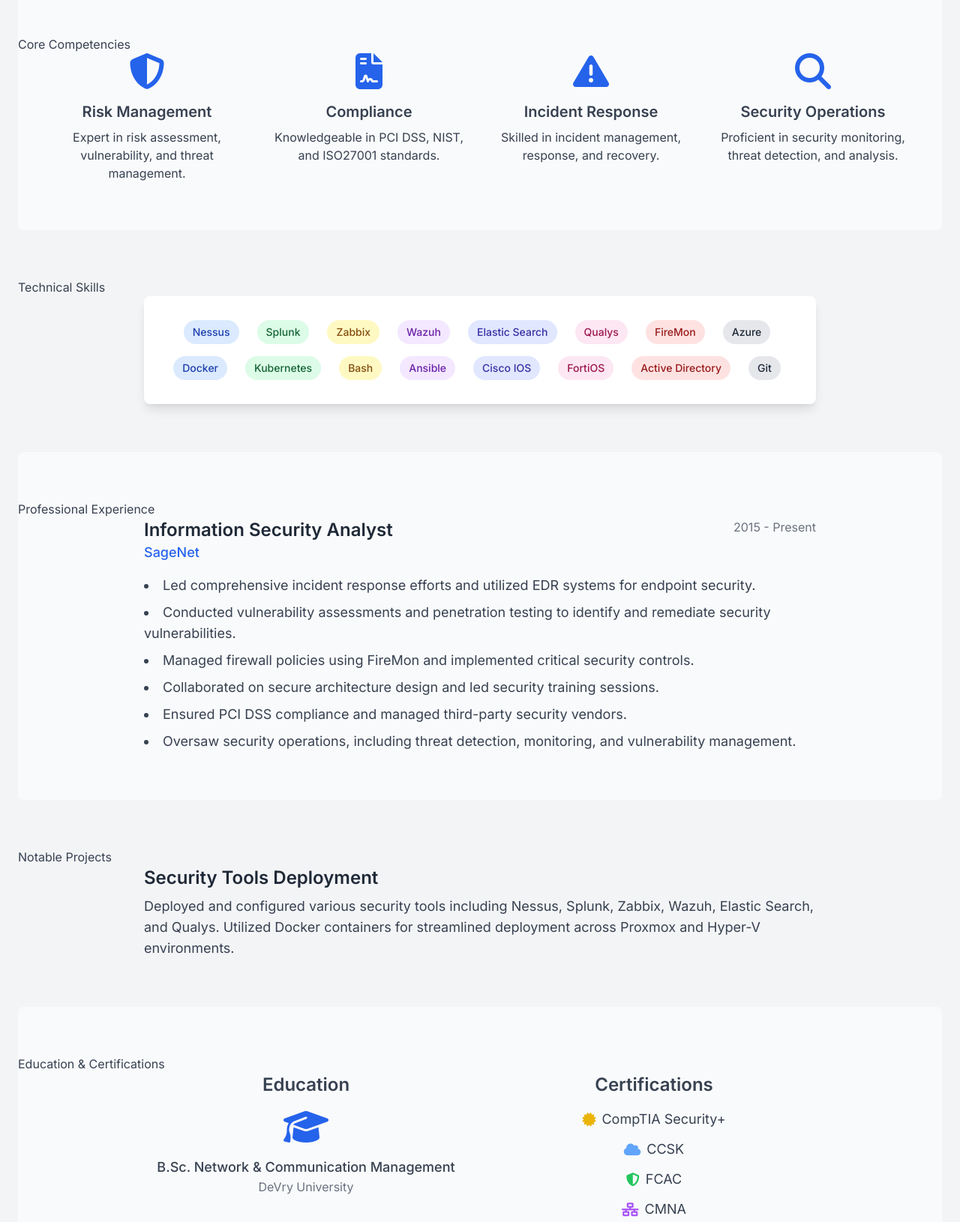
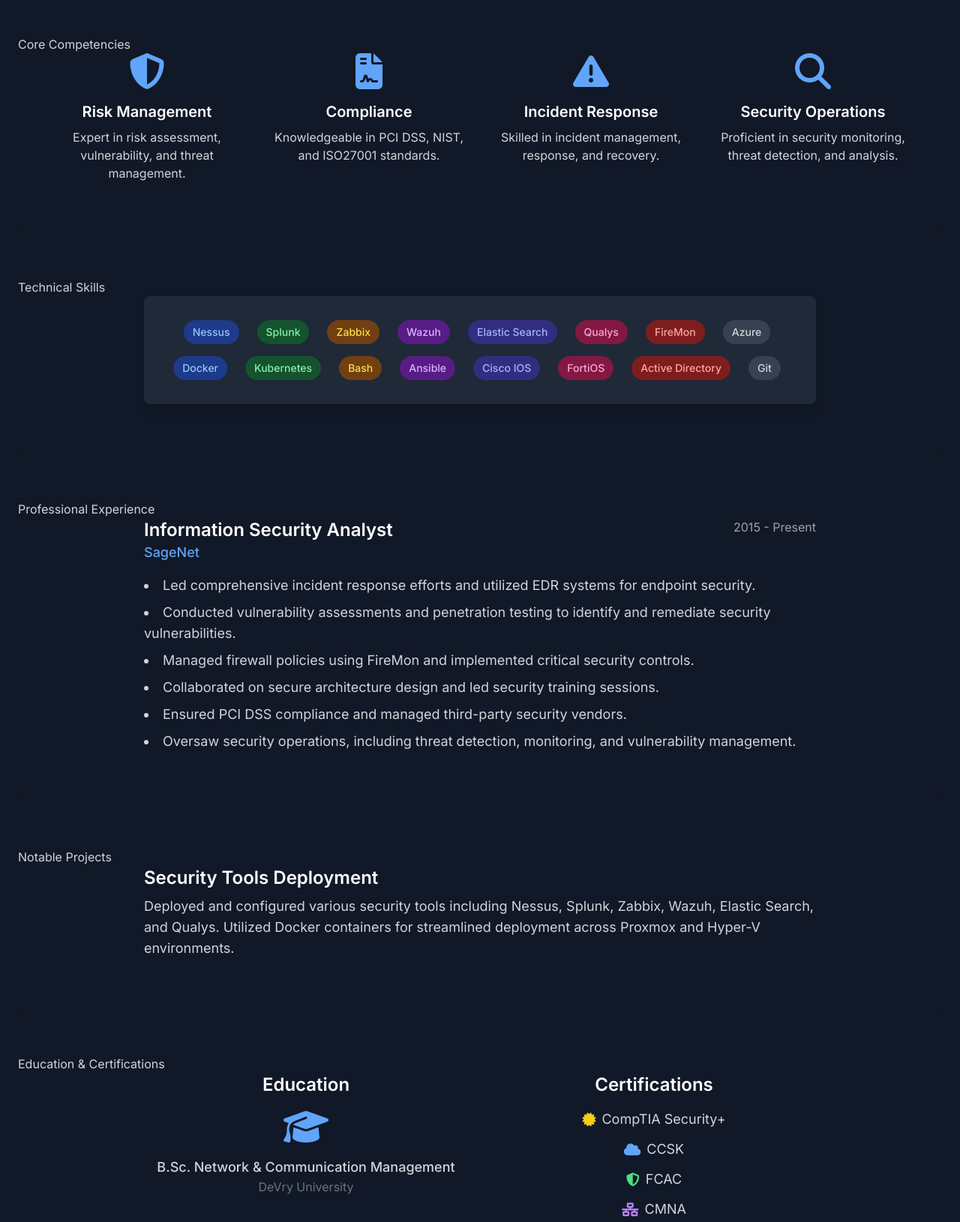
Before and after one commit to folaadelaja/folaadelaja.github.com, a website: page index.html in a window 1280 px wide. Shown: the part 920-2550 px from the top of the page at 75% size. Drawn offline with nearby package versions, Linux system fonts and the light colour scheme.

Commit message:
Update index.html
changed to dark mode

```diff
--- a/index.html
+++ b/index.html
@@ -14,39 +14,39 @@
             font-family: 'Inter', sans-serif;
         }
         .section-title {
-            @apply text-3xl font-bold text-gray-800 mb-8 text-center;
+            @apply text-3xl font-bold text-white mb-8 text-center;
         }
         .card {
-            @apply bg-white rounded-lg shadow-lg p-6 transform transition-transform duration-300 hover:scale-105;
+            @apply bg-gray-800 rounded-lg shadow-lg p-6 transform transition-transform duration-300 hover:scale-105;
         }
     </style>
 </head>
-<body class="bg-gray-100 text-gray-700">
+<body class="bg-gray-900 text-gray-300">
 
     <!-- Header & Navigation -->
-    <header class="bg-white shadow-md sticky top-0 z-50">
+    <header class="bg-gray-800 shadow-md sticky top-0 z-50">
         <nav class="container mx-auto px-6 py-4 flex justify-between items-center">
-            <a href="#" class="text-2xl font-bold text-gray-800">Fola Adelaja</a>
+            <a href="#" class="text-2xl font-bold text-white">Fola Adelaja</a>
             <div class="hidden md:flex space-x-6">
-                <a href="#about" class="text-gray-600 hover:text-blue-600 transition-colors">About</a>
-                <a href="#skills" class="text-gray-600 hover:text-blue-600 transition-colors">Skills</a>
-                <a href="#experience" class="text-gray-600 hover:text-blue-600 transition-colors">Experience</a>
-                <a href="#projects" class="text-gray-600 hover:text-blue-600 transition-colors">Projects</a>
-                <a href="#contact" class="text-gray-600 hover:text-blue-600 transition-colors">Contact</a>
+                <a href="#about" class="text-gray-300 hover:text-blue-400 transition-colors">About</a>
+                <a href="#skills" class="text-gray-300 hover:text-blue-400 transition-colors">Skills</a>
+                <a href="#experience" class="text-gray-300 hover:text-blue-400 transition-colors">Experience</a>
+                <a href="#projects" class="text-gray-300 hover:text-blue-400 transition-colors">Projects</a>
+                <a href="#contact" class="text-gray-300 hover:text-blue-400 transition-colors">Contact</a>
             </div>
             <div class="md:hidden">
-                <button id="mobile-menu-button" class="text-gray-800 focus:outline-none">
+                <button id="mobile-menu-button" class="text-white focus:outline-none">
                     <i class="fas fa-bars fa-lg"></i>
                 </button>
             </div>
         </nav>
         <!-- Mobile Menu -->
-        <div id="mobile-menu" class="hidden md:hidden px-6 pb-4">
-            <a href="#about" class="block py-2 text-gray-600 hover:text-blue-600">About</a>
-            <a href="#skills" class="block py-2 text-gray-600 hover:text-blue-600">Skills</a>
-            <a href="#experience" class="block py-2 text-gray-600 hover:text-blue-600">Experience</a>
-            <a href="#projects" class="block py-2 text-gray-600 hover:text-blue-600">Projects</a>
-            <a href="#contact" class="block py-2 text-gray-600 hover:text-blue-600">Contact</a>
+        <div id="mobile-menu" class="hidden md:hidden bg-gray-800 px-6 pb-4">
+            <a href="#about" class="block py-2 text-gray-300 hover:text-blue-400">About</a>
+            <a href="#skills" class="block py-2 text-gray-300 hover:text-blue-400">Skills</a>
+            <a href="#experience" class="block py-2 text-gray-300 hover:text-blue-400">Experience</a>
+            <a href="#projects" class="block py-2 text-gray-300 hover:text-blue-400">Projects</a>
+            <a href="#contact" class="block py-2 text-gray-300 hover:text-blue-400">Contact</a>
         </div>
     </header>
 
@@ -54,8 +54,8 @@
 
         <!-- Hero Section -->
         <section id="hero" class="text-center py-20">
-            <h1 class="text-5xl font-extrabold text-gray-900 mb-4">Information Security Analyst</h1>
-            <p class="text-xl text-gray-600 mb-8 max-w-3xl mx-auto">Protecting organizations from evolving cyber threats with expertise in vulnerability management, incident response, and security operations.</p>
+            <h1 class="text-5xl font-extrabold text-white mb-4">Information Security Analyst</h1>
+            <p class="text-xl text-gray-400 mb-8 max-w-3xl mx-auto">Protecting organizations from evolving cyber threats with expertise in vulnerability management, incident response, and security operations.</p>
             <a href="https://folaadelaja.github.io/Fola_Resume_Update-2025.pdf" class="bg-blue-600 text-white font-semibold px-8 py-3 rounded-lg hover:bg-blue-700 transition-all duration-300 inline-flex items-center space-x-2">
                 <i class="fas fa-download"></i>
                 <span>Download Resume</span>
@@ -72,27 +72,27 @@
         </section>
 
         <!-- Skills Section -->
-        <section id="skills" class="py-16 bg-gray-50 rounded-lg">
+        <section id="skills" class="py-16 bg-gray-900 rounded-lg">
             <h2 class="section-title">Core Competencies</h2>
             <div class="grid grid-cols-1 md:grid-cols-2 lg:grid-cols-4 gap-8 max-w-6xl mx-auto">
                 <div class="card text-center">
-                    <i class="fas fa-shield-alt fa-3x text-blue-600 mb-4"></i>
-                    <h3 class="text-xl font-semibold mb-2">Risk Management</h3>
+                    <i class="fas fa-shield-alt fa-3x text-blue-400 mb-4"></i>
+                    <h3 class="text-xl font-semibold text-white mb-2">Risk Management</h3>
                     <p>Expert in risk assessment, vulnerability, and threat management.</p>
                 </div>
                 <div class="card text-center">
-                    <i class="fas fa-file-contract fa-3x text-blue-600 mb-4"></i>
-                    <h3 class="text-xl font-semibold mb-2">Compliance</h3>
+                    <i class="fas fa-file-contract fa-3x text-blue-400 mb-4"></i>
+                    <h3 class="text-xl font-semibold text-white mb-2">Compliance</h3>
                     <p>Knowledgeable in PCI DSS, NIST, and ISO27001 standards.</p>
                 </div>
                 <div class="card text-center">
-                    <i class="fas fa-exclamation-triangle fa-3x text-blue-600 mb-4"></i>
-                    <h3 class="text-xl font-semibold mb-2">Incident Response</h3>
+                    <i class="fas fa-exclamation-triangle fa-3x text-blue-400 mb-4"></i>
+                    <h3 class="text-xl font-semibold text-white mb-2">Incident Response</h3>
                     <p>Skilled in incident management, response, and recovery.</p>
                 </div>
                 <div class="card text-center">
-                    <i class="fas fa-search fa-3x text-blue-600 mb-4"></i>
-                    <h3 class="text-xl font-semibold mb-2">Security Operations</h3>
+                    <i class="fas fa-search fa-3x text-blue-400 mb-4"></i>
+                    <h3 class="text-xl font-semibold text-white mb-2">Security Operations</h3>
                     <p>Proficient in security monitoring, threat detection, and analysis.</p>
                 </div>
             </div>
@@ -101,39 +101,39 @@
         <!-- Technical Skills Section -->
         <section id="tech-skills" class="py-16">
             <h2 class="section-title">Technical Skills</h2>
-            <div class="max-w-4xl mx-auto bg-white p-8 rounded-lg shadow-lg">
+            <div class="max-w-4xl mx-auto bg-gray-800 p-8 rounded-lg shadow-lg">
                 <div class="flex flex-wrap justify-center gap-4">
-                    <span class="bg-blue-100 text-blue-800 text-sm font-medium mr-2 px-3 py-1.5 rounded-full">Nessus</span>
-                    <span class="bg-green-100 text-green-800 text-sm font-medium mr-2 px-3 py-1.5 rounded-full">Splunk</span>
-                    <span class="bg-yellow-100 text-yellow-800 text-sm font-medium mr-2 px-3 py-1.5 rounded-full">Zabbix</span>
-                    <span class="bg-purple-100 text-purple-800 text-sm font-medium mr-2 px-3 py-1.5 rounded-full">Wazuh</span>
-                    <span class="bg-indigo-100 text-indigo-800 text-sm font-medium mr-2 px-3 py-1.5 rounded-full">Elastic Search</span>
-                    <span class="bg-pink-100 text-pink-800 text-sm font-medium mr-2 px-3 py-1.5 rounded-full">Qualys</span>
-                    <span class="bg-red-100 text-red-800 text-sm font-medium mr-2 px-3 py-1.5 rounded-full">FireMon</span>
-                    <span class="bg-gray-200 text-gray-800 text-sm font-medium mr-2 px-3 py-1.5 rounded-full">Azure</span>
-                    <span class="bg-blue-100 text-blue-800 text-sm font-medium mr-2 px-3 py-1.5 rounded-full">Docker</span>
-                    <span class="bg-green-100 text-green-800 text-sm font-medium mr-2 px-3 py-1.5 rounded-full">Kubernetes</span>
-                    <span class="bg-yellow-100 text-yellow-800 text-sm font-medium mr-2 px-3 py-1.5 rounded-full">Bash</span>
-                    <span class="bg-purple-100 text-purple-800 text-sm font-medium mr-2 px-3 py-1.5 rounded-full">Ansible</span>
-                    <span class="bg-indigo-100 text-indigo-800 text-sm font-medium mr-2 px-3 py-1.5 rounded-full">Cisco IOS</span>
-                    <span class="bg-pink-100 text-pink-800 text-sm font-medium mr-2 px-3 py-1.5 rounded-full">FortiOS</span>
-                    <span class="bg-red-100 text-red-800 text-sm font-medium mr-2 px-3 py-1.5 rounded-full">Active Directory</span>
-                    <span class="bg-gray-200 text-gray-800 text-sm font-medium mr-2 px-3 py-1.5 rounded-full">Git</span>
+                    <span class="bg-blue-900 text-blue-300 text-sm font-medium mr-2 px-3 py-1.5 rounded-full">Nessus</span>
+                    <span class="bg-green-900 text-green-300 text-sm font-medium mr-2 px-3 py-1.5 rounded-full">Splunk</span>
+                    <span class="bg-yellow-900 text-yellow-300 text-sm font-medium mr-2 px-3 py-1.5 rounded-full">Zabbix</span>
+                    <span class="bg-purple-900 text-purple-300 text-sm font-medium mr-2 px-3 py-1.5 rounded-full">Wazuh</span>
+                    <span class="bg-indigo-900 text-indigo-300 text-sm font-medium mr-2 px-3 py-1.5 rounded-full">Elastic Search</span>
+                    <span class="bg-pink-900 text-pink-300 text-sm font-medium mr-2 px-3 py-1.5 rounded-full">Qualys</span>
+                    <span class="bg-red-900 text-red-300 text-sm font-medium mr-2 px-3 py-1.5 rounded-full">FireMon</span>
+                    <span class="bg-gray-700 text-gray-300 text-sm font-medium mr-2 px-3 py-1.5 rounded-full">Azure</span>
+                    <span class="bg-blue-900 text-blue-300 text-sm font-medium mr-2 px-3 py-1.5 rounded-full">Docker</span>
+                    <span class="bg-green-900 text-green-300 text-sm font-medium mr-2 px-3 py-1.5 rounded-full">Kubernetes</span>
+                    <span class="bg-yellow-900 text-yellow-300 text-sm font-medium mr-2 px-3 py-1.5 rounded-full">Bash</span>
+                    <span class="bg-purple-900 text-purple-300 text-sm font-medium mr-2 px-3 py-1.5 rounded-full">Ansible</span>
+                    <span class="bg-indigo-900 text-indigo-300 text-sm font-medium mr-2 px-3 py-1.5 rounded-full">Cisco IOS</span>
+                    <span class="bg-pink-900 text-pink-300 text-sm font-medium mr-2 px-3 py-1.5 rounded-full">FortiOS</span>
+                    <span class="bg-red-900 text-red-300 text-sm font-medium mr-2 px-3 py-1.5 rounded-full">Active Directory</span>
+                    <span class="bg-gray-700 text-gray-300 text-sm font-medium mr-2 px-3 py-1.5 rounded-full">Git</span>
                 </div>
             </div>
         </section>
 
         <!-- Experience Section -->
-        <section id="experience" class="py-16 bg-gray-50 rounded-lg">
+        <section id="experience" class="py-16 bg-gray-900 rounded-lg">
             <h2 class="section-title">Professional Experience</h2>
             <div class="max-w-4xl mx-auto">
                 <div class="card">
                     <div class="flex justify-between items-start">
                         <div>
-                            <h3 class="text-2xl font-semibold text-gray-800">Information Security Analyst</h3>
-                            <p class="text-lg text-blue-600 font-medium">SageNet</p>
+                            <h3 class="text-2xl font-semibold text-white">Information Security Analyst</h3>
+                            <p class="text-lg text-blue-400 font-medium">SageNet</p>
                         </div>
-                        <span class="text-md text-gray-500">2015 - Present</span>
+                        <span class="text-md text-gray-400">2015 - Present</span>
                     </div>
                     <ul class="mt-4 list-disc list-inside space-y-2 text-lg">
                         <li>Led comprehensive incident response efforts and utilized EDR systems for endpoint security.</li>
@@ -152,31 +152,31 @@
             <h2 class="section-title">Notable Projects</h2>
             <div class="max-w-4xl mx-auto">
                 <div class="card">
-                    <h3 class="text-2xl font-semibold text-gray-800 mb-2">Security Tools Deployment</h3>
+                    <h3 class="text-2xl font-semibold text-white mb-2">Security Tools Deployment</h3>
                     <p class="text-lg">Deployed and configured various security tools including Nessus, Splunk, Zabbix, Wazuh, Elastic Search, and Qualys. Utilized Docker containers for streamlined deployment across Proxmox and Hyper-V environments.</p>
                 </div>
             </div>
         </section>
 
         <!-- Education & Certifications -->
-        <section id="education-certs" class="py-16 bg-gray-50 rounded-lg">
+        <section id="education-certs" class="py-16 bg-gray-900 rounded-lg">
              <h2 class="section-title">Education & Certifications</h2>
             <div class="max-w-4xl mx-auto grid md:grid-cols-2 gap-8">
                 <div class="card">
-                    <h3 class="text-2xl font-semibold mb-4 text-center">Education</h3>
+                    <h3 class="text-2xl font-semibold text-white mb-4 text-center">Education</h3>
                      <div class="text-center">
-                        <i class="fas fa-graduation-cap fa-3x text-blue-600 mb-4"></i>
+                        <i class="fas fa-graduation-cap fa-3x text-blue-400 mb-4"></i>
                         <p class="text-lg font-medium">B.Sc. Network & Communication Management</p>
                         <p class="text-md text-gray-500">DeVry University</p>
                     </div>
                 </div>
                 <div class="card">
-                     <h3 class="text-2xl font-semibold mb-4 text-center">Certifications</h3>
+                     <h3 class="text-2xl font-semibold text-white mb-4 text-center">Certifications</h3>
                      <ul class="space-y-3 text-lg text-center">
-                        <li class="flex items-center justify-center"><i class="fas fa-certificate text-yellow-500 mr-2"></i>CompTIA Security+</li>
+                        <li class="flex items-center justify-center"><i class="fas fa-certificate text-yellow-400 mr-2"></i>CompTIA Security+</li>
                         <li class="flex items-center justify-center"><i class="fas fa-cloud text-blue-400 mr-2"></i>CCSK</li>
-                        <li class="flex items-center justify-center"><i class="fas fa-shield-alt text-green-500 mr-2"></i>FCAC</li>
-                        <li class="flex items-center justify-center"><i class="fas fa-network-wired text-purple-500 mr-2"></i>CMNA</li>
+                        <li class="flex items-center justify-center"><i class="fas fa-shield-alt text-green-400 mr-2"></i>FCAC</li>
+                        <li class="flex items-center justify-center"><i class="fas fa-network-wired text-purple-400 mr-2"></i>CMNA</li>
                     </ul>
                 </div>
             </div>
@@ -187,12 +187,12 @@
             <h2 class="section-title">Get In Touch</h2>
             <div class="card max-w-lg mx-auto text-center">
                 <p class="text-lg mb-6">I'm always open to discussing new opportunities and challenges in cybersecurity. Feel free to reach out!</p>
-                <p class="text-lg font-semibold mb-2">fola.adelaja@gmail.com</p>
+                <p class="text-lg font-semibold text-white mb-2">fola.adelaja@gmail.com</p>
                 <div class="flex justify-center space-x-6 mt-6">
-                    <a href="https://linkedin.com/in/fola-adelaja-4ba502249" target="_blank" class="text-gray-600 hover:text-blue-700 transition-colors">
+                    <a href="https://linkedin.com/in/fola-adelaja-4ba502249" target="_blank" class="text-gray-400 hover:text-blue-400 transition-colors">
                         <i class="fab fa-linkedin fa-3x"></i>
                     </a>
-                    <a href="https://github.com/folaadelaja/My-Projects" target="_blank" class="text-gray-600 hover:text-gray-900 transition-colors">
+                    <a href="https://github.com/folaadelaja/My-Projects" target="_blank" class="text-gray-400 hover:text-white transition-colors">
                         <i class="fab fa-github fa-3x"></i>
                     </a>
                 </div>
```
